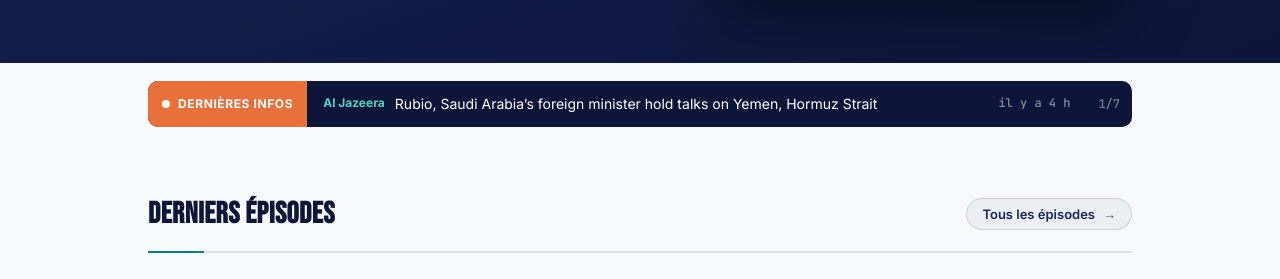
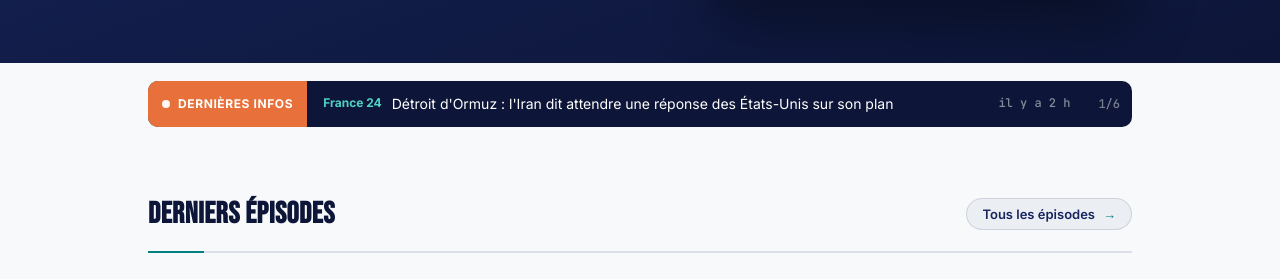
Before and after one commit to InsideEnergyMarkets/Inside-Energy-Markets, a Jekyll site: the page built from index.html, in a window 1280 px wide and 900 px high, scrolled down 406 px. Shown: the part 165-444 px from the top of the window. Built offline with Jekyll 4.4.1, drawn with Linux system fonts in a browser that asks for light colours.

```diff
--- a/_data/incidents.json
+++ b/_data/incidents.json
@@ -1,5 +1,5 @@
 {
- "updated_at": "2026-09-29T06:49:45+00:00",
+ "updated_at": "2026-09-29T08:46:39+00:00",
  "stats": {
   "total_30d": 19,
   "attacks_30d": 13,
--- a/_data/news.json
+++ b/_data/news.json
@@ -1,26 +1,19 @@
 {
- "updated_at": "2026-09-29T06:49:45+00:00",
+ "updated_at": "2026-09-29T08:46:39+00:00",
  "items": [
+  {
+   "title": "Détroit d'Ormuz : l'Iran dit attendre une réponse des États-Unis sur son plan",
+   "url": "https://www.france24.com/fr/moyen-orient/20260929-detroit-ormuz-iran-dit-attendre-reponse-des-etats-unis-sur-son-plan-sanctions",
+   "source": "France 24",
+   "lang": "fr",
+   "date": "2026-09-29T06:58:56+00:00"
+  },
   {
    "title": "Rubio, Saudi Arabia’s foreign minister hold talks on Yemen, Hormuz Strait",
    "url": "https://www.aljazeera.com/news/2026/9/29/rubio-saudi-arabias-foreign-minister-hold-talks-on-yemen-hormuz-strait?traffic_source=rss",
    "source": "Al Jazeera",
    "lang": "en",
    "date": "2026-09-29T04:46:38+00:00"
-  },
-  {
-   "title": "Iran war live: Trump says he did not offer Tehran sanctions relief",
-   "url": "https://www.aljazeera.com/news/liveblog/2026/9/29/iran-war-live-trump-says-he-did-not-offer-tehran-sanctions-relief?traffic_source=rss",
-   "source": "Al Jazeera",
-   "lang": "en",
-   "date": "2026-09-29T00:00:00+00:00"
-  },
-  {
-   "title": "Gold falls amid rising oil prices and higher US dollar",
-   "url": "https://www.aljazeera.com/economy/2026/9/28/gold-falls-amid-rising-oil-prices-and-higher-us-dollar?traffic_source=rss",
-   "source": "Al Jazeera",
-   "lang": "en",
-   "date": "2026-09-28T21:34:51+00:00"
   },
   {
    "title": "Inside Yemen's front-line city as Houthis battle for control",
--- a/_data/podcast.json
+++ b/_data/podcast.json
@@ -1,5 +1,5 @@
 {
- "updated_at": "2026-09-29T06:49:45+00:00",
+ "updated_at": "2026-09-29T08:46:40+00:00",
  "episodes": {
   "9": {
    "audio": "https://anchor.fm/s/10edf0868/podcast/play/126231198/https%3A%2F%2Fd3ctxlq1ktw2nl.cloudfront.net%2Fstaging%2F2026-8-24%2F939b6a48-aacd-92e6-b742-c5ee251f092e.mp3",
```
